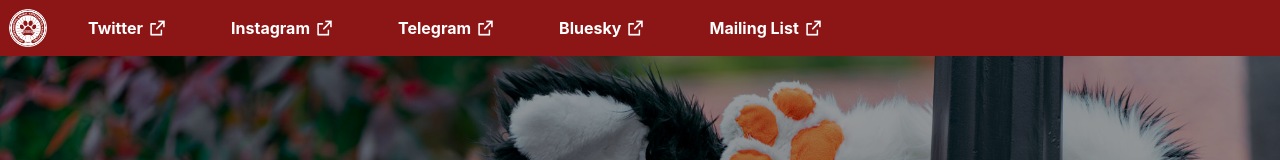
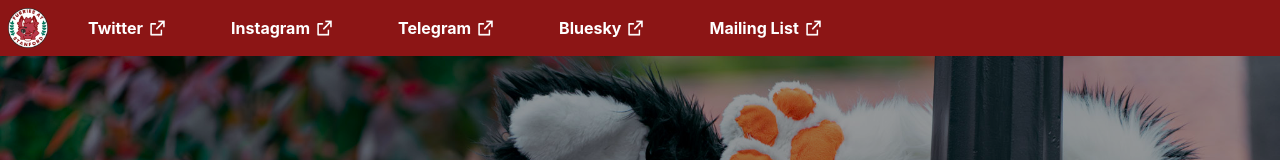
Before and after one commit to Stanford-Furries/stanford-furries-website, a React (Create React App) app: page / in a window 1280 px wide. Shown: the top 160 px of the page. Built offline with nearby package versions, Linux system fonts and the light colour scheme.

Commit message:
Updated logo (still turns into other logo via easter egg)

```diff
--- a/public/index.html
+++ b/public/index.html
@@ -6,17 +6,17 @@
     <meta name="viewport" content="width=device-width, initial-scale=1" />
     <meta name="theme-color" content="#000000" />
     <title>Furries at Stanford</title>
+    <meta name="description" content="Furries at Stanford official website." />
+    <!-- Custom metadata for social media embeds -->
+    <meta property="og:title" content="Furries at Stanford" />
+    <meta property="og:site_name" content="Furries at Stanford." />
+    <meta property="og:type" content="website" />
     <meta
-      name="description"
+      property="og:description"
       content="Furries at Stanford official website."
     />
-    <!-- Custom metadata for social media embeds -->
-    <meta property="og:title" content="Furries at Stanford" />
-    <meta property="og:site_name" content="Furries at Stanford.">
-    <meta property="og:type" content="website" />
-    <meta property="og:description" content="Furries at Stanford official website." />
     <meta property="og:url" content="%PUBLIC_URL%" />
-    <meta property="og:image" content="%PUBLIC_URL%/fas-logo.png" />
+    <meta property="og:image" content="%PUBLIC_URL%/fas-logo-new.png" />
     <meta name="twitter:image:alt" content="Furries at Stanford logo" />
     <!--
       Notice the use of %PUBLIC_URL% in the tags above.
--- a/src/components/Navbar.jsx
+++ b/src/components/Navbar.jsx
@@ -11,8 +11,7 @@ function Navbar() {
           width="32px"
           height="32px"
           onClick={() => {
-						const navbarLinks =
-							document.getElementById("navbar-links");
+            const navbarLinks = document.getElementById("navbar-links");
             navbarLinks.classList.toggle("active");
           }}
         >
@@ -23,7 +22,7 @@ function Navbar() {
         </svg>
         <img
           onClick={() => setIsPride(!isPride)}
-					src={isPride ? "./fas-logo-pride.png" : "./fas-logo.png"}
+          src={isPride ? "./fas-logo-pride.png" : "./fas-logo-new.png"}
           alt="FAS Logo"
         />
       </div>
```
Also changed, not shown: public/fas-logo-new.png (added). Lines whose indentation alone changed are shown as unchanged.
